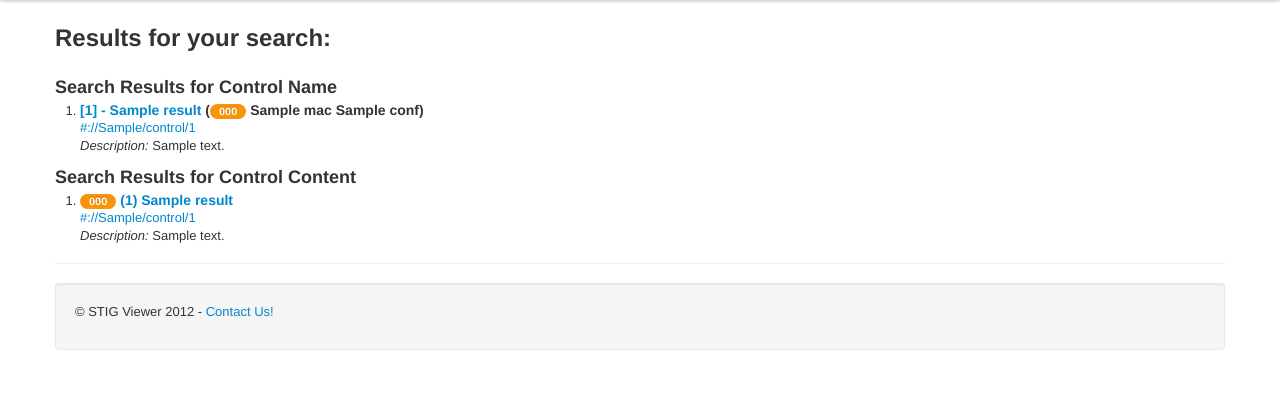
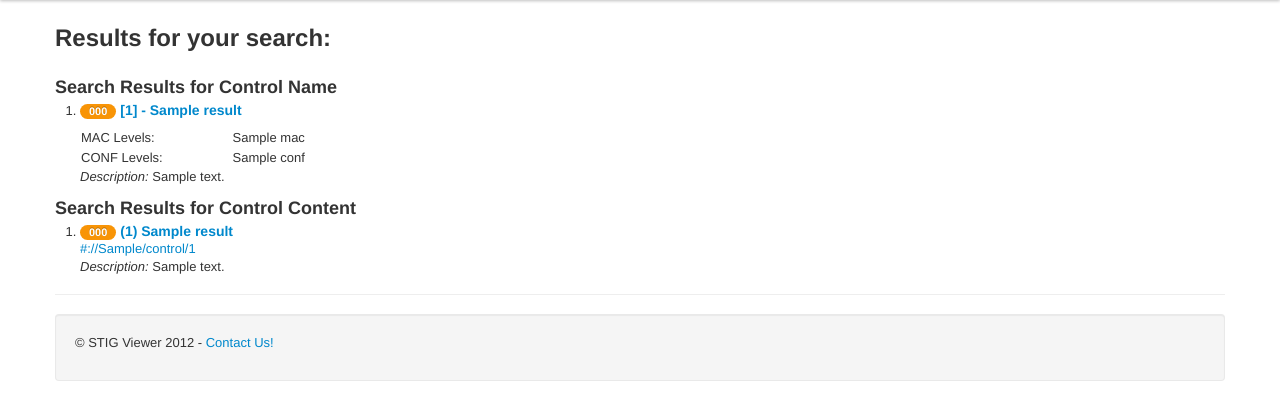
Before and after one commit to adamcrosby/8500controls, a Flask app: template templates/searchresults.html in a window 1280 px wide. Shown: the part 40-460 px from the top of the page. Run offline with Flask 2, Linux system fonts and the light colour scheme; the template is opened without the code that fills it: most values are stand-ins (such as "Sample title", 1, 10 or a date in 2020); some libraries are stand-ins or nearby versions.

Commit message:
Fixed search display results.

```diff
--- a/templates/nosearchresults.html
+++ b/templates/nosearchresults.html
@@ -4,8 +4,6 @@
 {% endblock pagetitle %}
 {% block headerbar %}
               <li><a href="/">Home</a></li>
-              <li><a href="{{ url_for('stigs') }}">STIGs</a></li>
-              <li><a href="{{ url_for('checks') }}">Checks</a></li>
               <li><a href="{{ url_for('about') }}">About</a></li>
 {% endblock headerbar %}
 {% block body %}
--- a/templates/searchresults.html
+++ b/templates/searchresults.html
@@ -11,30 +11,45 @@
 NONE
 {% else %}
 <ol>
+{% set MACIclass="<span class=\"label label-warning\">MAC1</span>"|safe %}
+{% set MACIIclass="<span class=\"label label-success\">MAC2</span>"|safe %}
+{% set MACIIIclass="<span class=\"label\">MAC3</span>"|safe %}
+
+
+{% set CLASSIFIEDclass="<span class=\"label label-important\">CLASSIFIED</span>"|safe %}
+{% set PUBLICclass="<span class=\"label label-info\">PUBLIC</span>"|safe %}
+{% set SENSITIVEclass="<span class=\"label label-inverse\">SENSITIVE</span>"|safe %}
+
 {% for result in results['controls']|sort(attribute='number') %}
 	{% if result.impactCode == 'Low' %}
-            {% set class="badge badge-info" %}
+            {% set impactClass="badge badge-info" %}
           {% elif result.impactCode == 'High' %}
-            {% set class="badge badge-important" %}
+            {% set impactClass="badge badge-important" %}
           {% else %}
-            {% set class="badge badge-warning" %}
+            {% set impactClass="badge badge-warning" %}
           {% endif %}
 
 
 		<li>
-			<h4>
+			<h4><span class="{{ impactClass }}">{{ result.impactCode }}</span>
 				<a href="{{ url_for('getControlDetail', number=result.number)}}">
 					[{{-result.number}}] - {{result.title }}</a>
-					(<span class="{{ class }}">{{ result.impactCode }}</span> {{result.MAC|replace("|", ', ')}} {{result.CONF|replace("|", ', ')}})
+
+
 
 			</h4>
 				<p>
-					<a href="{{ url_for('getControlDetail', number=result.number)}}">
-						{{environ['wsgi.url_scheme']}}://
-						{{-environ['HTTP_HOST']}}
-						{{-url_for('getControlDetail', number=result.number)}}
-					</a>
-					<br>
+					<table width="25%">
+						<tr>
+							<td>MAC Levels: </td>
+							<td>{{result.MAC|replace('MACIII', MACIIIclass)|replace('MACII', MACIIclass)|replace('MACI', MACIclass)|replace("|", ' ')}} </td>
+						</tr>
+						<tr>
+							<td>CONF Levels: </td>
+							<td>{{result.CONF|replace('CLASSIFIED', CLASSIFIEDclass)|replace('SENSITIVE', SENSITIVEclass)|replace('PUBLIC', PUBLICclass)|replace("|", ', ')}}</td>
+						</tr>
+					</table>
+
 					<em>Description:</em>  {{result.description|truncate(250)|replace(query, "<b>"|safe + query + "</b>"|safe)}}
 				</p>
 		</li>
```
